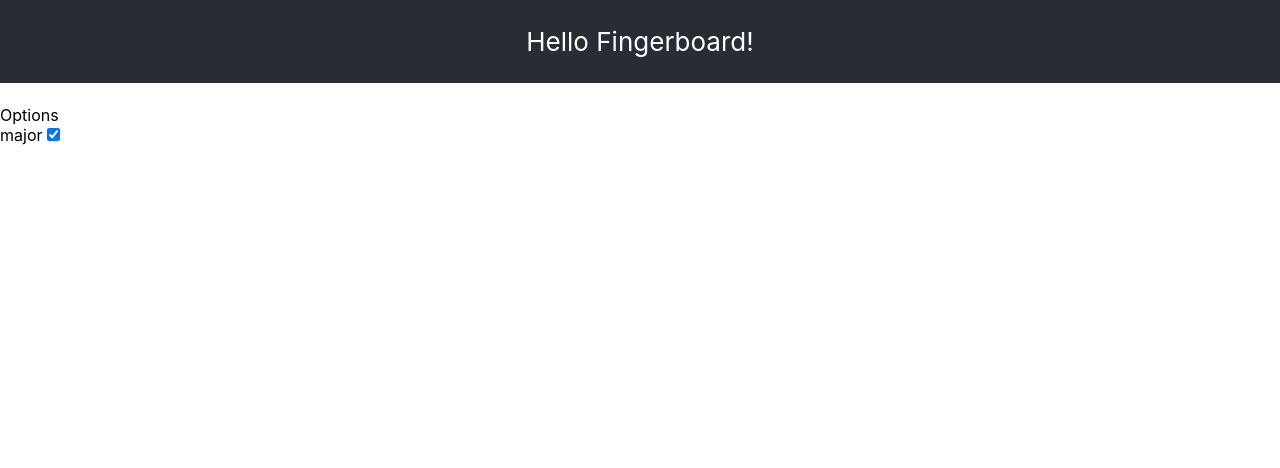
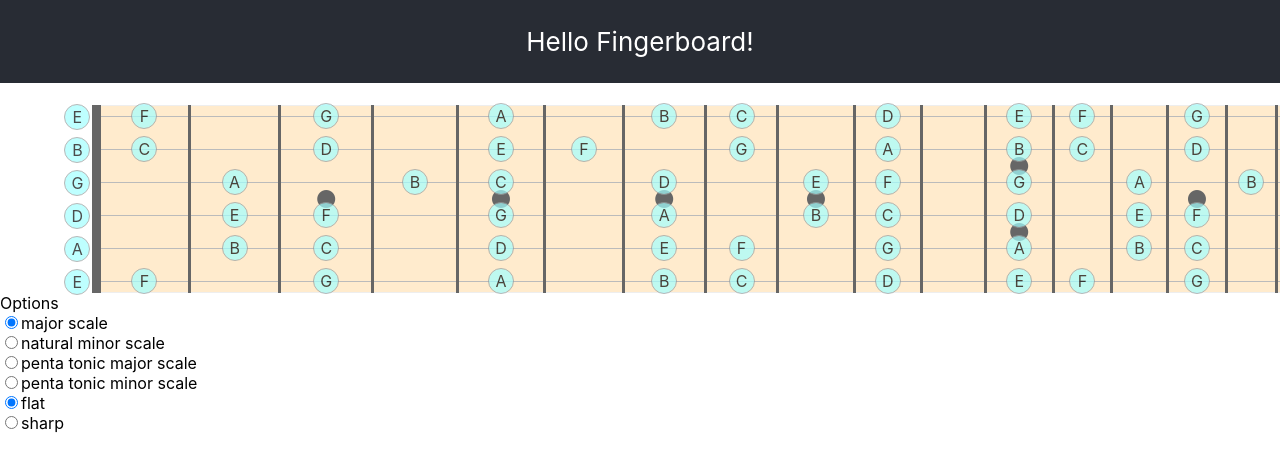
Before and after one commit to denki2019/scale, a React (Create React App) app: page / in a window 1280 px wide. Shown: the top 468 px of the page. Built offline with nearby package versions, Linux system fonts and the light colour scheme.

Commit message:
version up

```diff
--- a/src/App.js
+++ b/src/App.js
@@ -1,8 +1,7 @@
 import './App.css';
 import ControlPanel from './ControlPanel';
 
-const App = (props) => {
-  console.log(props);
+const App = () => {
   return (
     <div className="App">
       <header className="App-header">
--- a/src/ControlPanel.js
+++ b/src/ControlPanel.js
@@ -1,27 +1,67 @@
 import React, { useState } from "react";
 import FingerBoard from './FingerBoard';
+import {notes} from './config.js';
+import {scales} from './config.js';
 
 const ControlPanel = () => {
+  const [scaleType, setScaleType] = useState('0');
+  const [noteType, setNoteType] = useState('0');
 
-  const [value, setValue] = useState(true);
+  const handleScaleTypeChange = (event) => {
+    setScaleType(() => event.target.value);
+  }
 
-  const handleCheckboxChange = (event) => {
-    setValue(() => event.target.checked);
+  const handleNoteTypeChange = (event) => {
+    setNoteType(() => event.target.value);
   }
+
+  const scale = _getScale(notes[noteType], scales[scaleType]);
 
   return (
     <div>
-      <FingerBoard major={value}/>
+      <FingerBoard scale={scale} />
       <div>Options</div>
-      <label htmlFor="major">major</label>
-      <input type="checkbox" id="major" checked={value} onChange={handleCheckboxChange}></input>
+      <div>
+        <input type="radio" id="major" name="scale-type" value="0" checked={scaleType==='0'} onChange={handleScaleTypeChange}></input>
+        <label htmlFor="major">major scale</label>
+      </div>
+      <div>
+        <input type="radio" id="minor" name="scale-type" value="1" checked={scaleType==='1'} onChange={handleScaleTypeChange}></input>
+        <label htmlFor="minor">natural minor scale</label>
+      </div>
+      <div>
+        <input type="radio" id="penta_major" name="scale-type" value="2" checked={scaleType==='2'} onChange={handleScaleTypeChange}></input>
+        <label htmlFor="penta_major">penta tonic major scale</label>
+      </div>
+      <div>
+        <input type="radio" id="penta_minor" name="scale-type" value="3" checked={scaleType==='3'} onChange={handleScaleTypeChange}></input>
+        <label htmlFor="penta_minor">penta tonic minor scale</label>
+      </div>
+
+      <div>
+        <input type="radio" id="flat" name="note-type" value="0" checked={noteType==='0'} onChange={handleNoteTypeChange}></input>
+        <label htmlFor="flat">flat</label>
+      </div>
+      <div>
+        <input type="radio" id="sharp" name="note-type" value="1" checked={noteType==='1'} onChange={handleNoteTypeChange}></input>
+        <label htmlFor="sharp">sharp</label>
+      </div>
     </div>
   );
 }
-// EF G A BC D EF G A
-// BC D EF G A BC D E
-// G A BC D EF G A BC
-// D EF G A BC D EF G
-// A BC D EF G A BC D
-// EF G A BC D EF G A
+
+
+const _getScale = (notes, scaleArr) => {
+  let scale = [];
+  for (let i = 0; i < scaleArr.length; i++) {
+    const item = scaleArr[i];
+    if (item) {
+      scale.push(notes[i]);
+    } else {
+      scale.push('');
+    }
+  }
+  return scale;
+}
+
 export default ControlPanel;
--- a/src/FingerBoard.js
+++ b/src/FingerBoard.js
@@ -1,12 +1,11 @@
 import Strings from './Strings';
 import './FingerBoard.css';
-import {scales} from './config.js';
 import {tuning} from './config.js';
 import {frets} from './config.js';
 
 const FingerBoard = (props) => {
-  const positionArray = getPositionArray(scales, tuning);
-  const tr = positionArray.map((string, key) => <Strings string={string} key={key} major={props.major} />);
+  const positionArray = _getPositionArray(props.scale, tuning);
+  const tr = positionArray.map((string, key) => <Strings string={string} key={key} />);
   const th = positionArray[0].map((item, key) => <th key={key} style={{width: 130 - key * 4 + 'px'}}></th>);
   const tr_last = positionArray[0].map((item, key) => <td key={key} ></td>);
 
@@ -15,7 +14,7 @@ const FingerBoard = (props) => {
         <thead>
           <tr>{th}</tr>
         </thead>
-        <tbody style={{display:'none'}}>
+        <tbody>
           {tr}
           <tr>{tr_last}</tr>
         </tbody>
@@ -23,17 +22,13 @@ const FingerBoard = (props) => {
   );
 }
 
-const getPositionArray = (scales, tuning) => {
+const _getPositionArray = (scale, tuning) => {
   let positionArray = [];
   tuning.forEach(item => {
     let string = [];
     for (let i = 0; i <= frets; i++) {
-      string.push(scales[item]);
-      if (item !== 2 && item !== 6 && i !== frets) {
-        string.push('');
-        i++;
-      }
-      if (item === 6) {
+      string.push(scale[item]);
+      if (item === 11) {
         item = 0;
       } else {
         item++;
--- a/src/Strings.js
+++ b/src/Strings.js
@@ -2,13 +2,9 @@ const Strings = (props) => {
     const string = props.string;
     const td = string.map((scale, key) => {
         if (scale) {
-            if (scale === 'F' || scale === 'B') {
-                if (props.major === true) {
-                    return <td key={key}><span className="half">{scale}</span></td>
-                } else {
-                    return <td key={key}></td>
-                }
-            }
+            // if (scale === 'F' || scale === 'B') {
+            //     return <td key={key}><span className="half">{scale}</span></td>
+            // }
             return <td key={key}><span>{scale}</span></td>
         } else {
             return <td key={key}></td>
--- a/src/config.js
+++ b/src/config.js
@@ -1,3 +1,31 @@
-export const scales = ['C','D','E','F','G','A','B'];
-export const tuning = [2,6,4,1,5,2];
+//Definition
+const NOTES = [
+    // FLAT
+    ['C', 'D♭', 'D', 'E♭', 'E', 'F', 'G♭', 'G', 'A♭', 'A', 'B♭', 'B'],
+    // SHARP
+    ['C', 'C♯', 'D', 'D♯', 'E', 'F', 'F♯', 'G', 'G♯', 'A', 'A♯', 'B']
+]
+
+const SCALES = [
+    // MAJOR
+    [1, 0, 1, 0, 1, 1, 0, 1, 0, 1, 0, 1],
+    // NATURAL_MINOR
+    [1, 0, 1, 1, 0, 1, 0, 1, 1, 0, 1, 0],
+    // PENTA_TONIC_MAJOR
+    [1, 0, 1, 0, 1, 0, 0, 1, 0, 1, 0, 0],
+    // PENTA_TONIC_MINOR
+    [1, 0, 0, 1, 0, 1, 0, 1, 0, 0, 1, 0]
+]
+
+//Default
+const DEFAULT_TUNING = [4, 11, 7, 2, 9, 4];
+
+const DEFAULT_ROOT = 0;
+
+//Options
+export const tuning = DEFAULT_TUNING;
 export const frets = 24;
+
+export const notes = NOTES;
+export const scales = SCALES;
+export const root = DEFAULT_ROOT;
```
